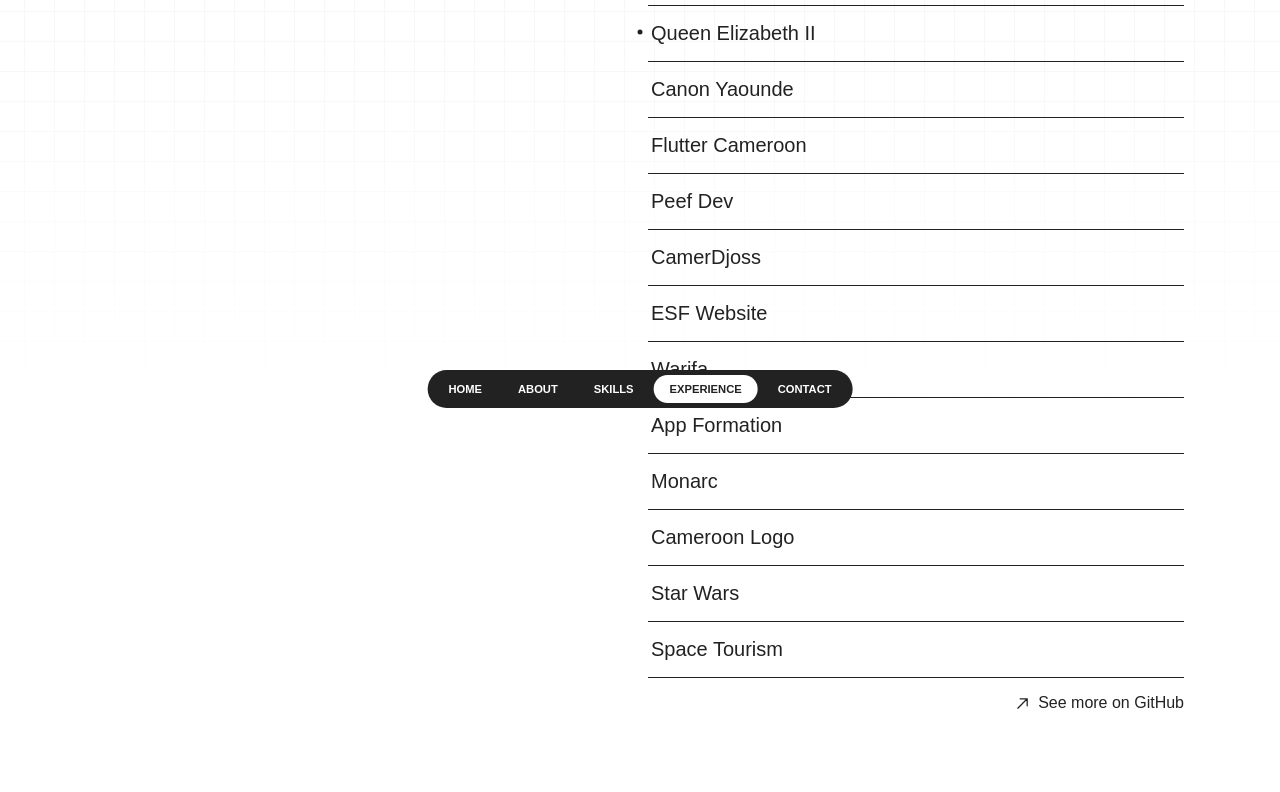
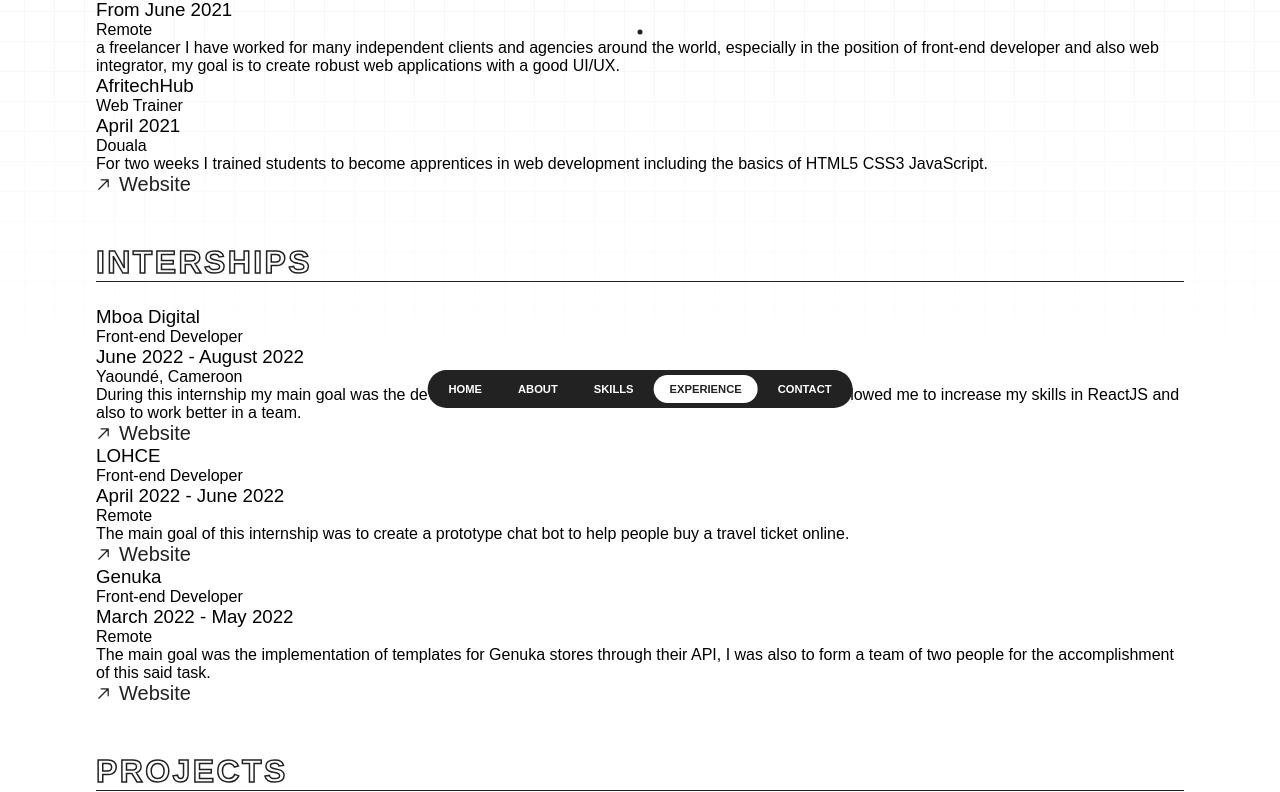
Before and after one commit to ln-dev7/v0.lndev.me, a Next.js app: page /experience in a window 1280 px wide. Shown: the part 368-1160 px from the top of the page. Built offline with nearby package versions, Linux system fonts and the light colour scheme; a web font is replaced by a local one.

Commit message:
init works section

```diff
--- a/pages/experience.tsx
+++ b/pages/experience.tsx
@@ -171,6 +171,7 @@ export default function Experience() {
     setImageUrl("");
     setImageName("");
   };
+
   return (
     <>
       <Head>
@@ -192,7 +193,10 @@ export default function Experience() {
           initial="hidden"
           animate="show"
         >
-          <div className="experience-works__title">
+          <div
+            className="experience-works__title"
+            style={{ overflow: "hidden" }}
+          >
             <motion.h2
               animate={{ y: 0, opacity: 1 }}
               initial={{ y: "50%", opacity: 0 }}
@@ -201,9 +205,23 @@ export default function Experience() {
               Works
             </motion.h2>
           </div>
-          <ul className="experience-works__cards">
+          <div className="experience-works__cards">
             {works.map((work, index) => (
-              <motion.li key={index} variants={skillsItem}>
+              <motion.div className="card" key={index} variants={skillsItem}>
+                <div className="card-header">
+                  <div className="card-header__left">
+                    <h3>{work.name}</h3>
+                    <p>{work.position}</p>
+                  </div>
+                  <div className="card-header__right">
+                    <h3>{work.date}</h3>
+                    <p>{work.location}</p>
+                  </div>
+                </div>
+                <div className="card-description">
+                  <p>{work.description}</p>
+                </div>
+                <div className="card-footer">
                   {work.url && (
                     <Link
                       href={work.url}
@@ -224,12 +242,76 @@ export default function Experience() {
                           d="M4.5 19.5l15-15m0 0H8.25m11.25 0v11.25"
                         />
                       </svg>
-                    <span>{work.name}</span>
+                      <span>Website</span>
                     </Link>
                   )}
-              </motion.li>
+                </div>
+              </motion.div>
             ))}
-          </ul>
+          </div>
+        </motion.div>
+        <motion.div
+          className="experience-intership"
+          variants={container}
+          initial="hidden"
+          animate="show"
+        >
+          <div
+            className="experience-intership__title"
+            style={{ overflow: "hidden" }}
+          >
+            <motion.h2
+              animate={{ y: 0, opacity: 1 }}
+              initial={{ y: "50%", opacity: 0 }}
+              transition={{ delay: 0.1, duration: 0.5 }}
+            >
+              Interships
+            </motion.h2>
+          </div>
+          <div className="experience-intership__cards">
+            {interships.map((intership, index) => (
+              <motion.div className="card" key={index} variants={skillsItem}>
+                <div className="card-header">
+                  <div className="card-header__left">
+                    <h3>{intership.name}</h3>
+                    <p>{intership.position}</p>
+                  </div>
+                  <div className="card-header__right">
+                    <h3>{intership.date}</h3>
+                    <p>{intership.location}</p>
+                  </div>
+                </div>
+                <div className="card-description">
+                  <p>{intership.description}</p>
+                </div>
+                <div className="card-footer">
+                  {intership.url && (
+                    <Link
+                      href={intership.url}
+                      passHref
+                      onMouseEnter={() => cursorChangeHandler("hovered")}
+                      onMouseLeave={() => cursorChangeHandler("")}
+                    >
+                      <svg
+                        xmlns="http://www.w3.org/2000/svg"
+                        fill="none"
+                        viewBox="0 0 24 24"
+                        strokeWidth={2}
+                        stroke="currentColor"
+                      >
+                        <path
+                          strokeLinecap="round"
+                          strokeLinejoin="round"
+                          d="M4.5 19.5l15-15m0 0H8.25m11.25 0v11.25"
+                        />
+                      </svg>
+                      <span>Website</span>
+                    </Link>
+                  )}
+                </div>
+              </motion.div>
+            ))}
+          </div>
         </motion.div>
         <motion.div
           className="experience-personal"
@@ -237,7 +319,10 @@ export default function Experience() {
           initial="hidden"
           animate="show"
         >
-          <div className="experience-personal__title">
+          <div
+            className="experience-personal__title"
+            style={{ overflow: "hidden" }}
+          >
             <motion.h2
               animate={{ y: 0, opacity: 1 }}
               initial={{ y: "50%", opacity: 0 }}
@@ -252,14 +337,19 @@ export default function Experience() {
                 <Image
                   src={imageUrl}
                   alt={imageName}
-                  width={500}
-                  height={500}
+                  width={2880}
+                  height={1576}
                 />
               )}
+              {/* <Imagesrc={"/projects/8.png"}
+                alt={"hello"}
+                width={2880}
+                height={1576}
+              /> */}
             </div>
             <ul className="personal-lists">
               {sideProjects.map((project, index) => (
-                <li key={index}>
+                <motion.li key={index} variants={skillsItem}>
                   <Link
                     href={project.url}
                     passHref
@@ -287,11 +377,9 @@ export default function Experience() {
                     </svg>
                     <span>{project.name}</span>
                   </Link>
-                </li>
+                </motion.li>
               ))}
-            </ul>
-          </div>
-          <div className="experience-personal__seemore">
+              <h3>
                 <Link
                   href="https://github.com/ln-dev7?tab=repositories"
                   passHref
@@ -313,6 +401,8 @@ export default function Experience() {
                   </svg>
                   <span>See more on GitHub</span>
                 </Link>
+              </h3>
+            </ul>
           </div>
         </motion.div>
       </main>
--- a/styles/base/_reset.scss
+++ b/styles/base/_reset.scss
@@ -93,6 +93,21 @@ a {
   text-decoration: none;
 }
 
+/* width */
+::-webkit-scrollbar {
+  width: 5px;
+}
+
+/* Track */
+::-webkit-scrollbar-track {
+  background: transparent;
+}
+
+/* Handle */
+::-webkit-scrollbar-thumb {
+  background: $primary;
+}
+
 /* Make clicks pass-through */
 #nprogress {
   pointer-events: none;
@@ -119,6 +134,12 @@ a {
 }
 
 body.dark {
+  &::-webkit-scrollbar-thumb {
+    background: $light;
+  }
+  &::-webkit-scrollbar-track {
+    background: $primary;
+  }
   .page__lines {
     mask-image: linear-gradient(to top, transparent, $light, $light);
     -webkit-mask-image: linear-gradient(to top, transparent, $light, $light);
--- a/styles/pages/experience.scss
+++ b/styles/pages/experience.scss
@@ -9,20 +9,25 @@
   flex-direction: column;
   align-items: flex-start;
   gap: 1rem;
-  padding: 9rem 15rem 4rem;
+  padding: 9rem 0 4rem;
   @media screen and (max-width: 1340px) {
-    padding: 9rem 6rem 4rem;
+    padding: 9rem 0 4rem;
   }
   @media screen and (max-width: 640px) {
-    padding: 9rem 1rem 4rem;
+    padding: 9rem 0 4rem;
   }
-  &-works {
-    display: none;
-  }
-  &-personal {
+  &-works, &-intership {
     z-index: 2;
     width: 100%;
     margin-bottom: 2rem;
+
+    padding: 0 15rem 0;
+    @media screen and (max-width: 1340px) {
+      padding: 0 6rem 0;
+    }
+    @media screen and (max-width: 640px) {
+      padding: 0 1rem 0;
+    }
 
     &__title {
       border-bottom: 1.25px solid $primary;
@@ -43,38 +48,148 @@
     }
 
     &__cards {
+      .card {
+        &-header {
+          &__left {
+            h3 {}
+            p{}
+          }
+          &__right {h3 {}
+          p{}}
+        }
+        &-description {
+          p{}
+        }
+        &-footer {
+          a {
+            position: relative;
+            font-size: 1.25rem;
+            font-weight: 500;
+            color: $primary;
+            font-family: $font-primary;
+            display: flex;
+            align-items: center;
+            gap: 0.5rem;
+            svg {
+              width: 15px;
+            }
+
+            &::after {
+              content: "";
+              position: absolute;
+              bottom: 0;
+              left: 0;
+              width: 100%;
+              height: 1px;
+              background: $primary;
+              transform: scaleX(0);
+              transform-origin: right;
+              transition: transform 0.25s ease-in-out;
+            }
+
+            &:hover {
+              &::after {
+                transform-origin: left;
+                transform: scaleX(1);
+              }
+            }
+          }
+        }
+      }
+    }
+  }
+  &-personal {
+    z-index: 2;
+    width: 100%;
+    margin-bottom: 2rem;
+
+    &__title {
+      border-bottom: 1.25px solid $primary;
+      // 1.5rem;
+
+      margin: 0 15rem 1.5rem;
+      @media screen and (max-width: 1340px) {
+        margin: 0 6rem 1.5rem;
+      }
+      @media screen and (max-width: 640px) {
+        margin: 0 1rem 1.5rem;
+      }
+      h2 {
+        position: relative;
+        font-size: 2rem;
+        font-weight: 700;
+        letter-spacing: 0.15rem;
+        color: transparent;
+        text-transform: uppercase;
+        -webkit-text-stroke: 1.5px $primary;
+        // font-family: $font-primary;
+        @media only screen and (max-width: 640px) {
+          font-size: 1.5rem;
+        }
+      }
+    }
+
+    &__cards {
       display: flex;
       align-items: flex-start;
-      gap: 1rem;
+      justify-content: center;
+      gap: 2rem;
       margin-bottom: 1rem;
+
+      height: 600px;
+      overflow: auto;
+
+      &::-webkit-scrollbar {
+        display: none;
+      }
+
       .personal-view {
+        //border: 1px solid $primary;
         position: sticky;
         top: 0;
         width: 50%;
-        height: 450px;
         height: 100%;
-        border-radius: 20px;
+        border-radius: 0 30px 0 0;
         overflow: hidden;
         display: flex;
         align-items: center;
         justify-content: center;
-        @media screen and (max-width: 640px) {
+        @media screen and (max-width: 800px) {
           display: none;
         }
 
         img {
+          position: relative;
           width: 100%;
           height: 100%;
           object-fit: cover;
+          &::after {
+            position: absolute;
+            content: "";
+            width: 100%;
+            height: 100%;
+            background: $primary;
+          }
         }
       }
       .personal-lists {
         width: 50%;
-        flex-grow: 1;
-        flex-shrink: 1;
         display: flex;
         flex-direction: column;
         align-items: flex-start;
+
+        padding-right: 15rem;
+        @media screen and (max-width: 1340px) {
+          padding-right: 6rem;
+        }
+        @media screen and (max-width: 800px) {
+          width: 100%;
+          padding: 0 6rem;
+        }
+        @media screen and (max-width: 640px) {
+          padding: 0 1rem;
+        }
+
         li {
           width: 100%;
           display: flex;
@@ -94,8 +209,12 @@
             transition: transform 0.25s ease-in-out;
             span {
               font-size: 1.25rem;
+              margin-bottom: -4px;
               font-weight: 500;
               color: inherit;
+              display: flex;
+              align-items: center;
+              justify-content: center;
               font-family: $font-secondary;
             }
             svg {
@@ -107,47 +226,46 @@
             }
           }
         }
-      }
-    }
+        h3 {
+          display: flex;
+          align-items: flex-end;
+          justify-content: flex-end;
+          width: 100%;
+          a {
+            position: relative;
+            display: flex;
+            align-items: center;
+            gap: 0.5rem;
+            padding: 1rem 0;
 
-    &__seemore {
-      display: flex;
-      align-items: center;
-      justify-content: flex-end;
-      width: 100%;
-      a {
-        position: relative;
-        display: flex;
-        align-items: center;
-        gap: 0.5rem;
+            color: $primary;
+            span {
+              font-size: 1rem;
+              font-weight: 500;
+              color: inherit;
+            }
+            svg {
+              width: 15px;
+            }
+            &::after {
+              content: "";
+              position: absolute;
+              bottom: 0;
+              left: 0;
+              width: 100%;
+              height: 1px;
+              background: $primary;
+              transform: scaleX(0);
+              transform-origin: right;
+              transition: transform 0.25s ease-in-out;
+            }
 
-        color: $primary;
-        span {
-          font-size: 1rem;
-          font-weight: 500;
-          color: inherit;
-        }
-        svg {
-          width: 15px;
-        }
-
-        &::after {
-          content: "";
-          position: absolute;
-          bottom: 0;
-          left: 0;
-          width: 100%;
-          height: 1px;
-          background: $primary;
-          transform: scaleX(0);
-          transform-origin: right;
-          transition: transform 0.25s ease-in-out;
-        }
-
-        &:hover {
-          &::after {
-            transform-origin: left;
-            transform: scaleX(1);
+            &:hover {
+              &::after {
+                transform-origin: left;
+                transform: scaleX(1);
+              }
+            }
           }
         }
       }
@@ -165,14 +283,25 @@ body.dark {
         }
       }
       &__cards {
-        li {
-          a {
-            color: $light;
-            span {
-              color: inherit;
+        .personal-lists {
+          li {
+            border-color: $light;
+            a {
+              color: $light;
+              span {
+                color: inherit;
+              }
             }
-            &::after {
-              background: $light;
+          }
+          h3 {
+            a {
+              color: $light;
+              span {
+                color: inherit;
+              }
+              &::after {
+                background: $light;
+              }
             }
           }
         }
```
Lines whose indentation alone changed are shown as unchanged.
